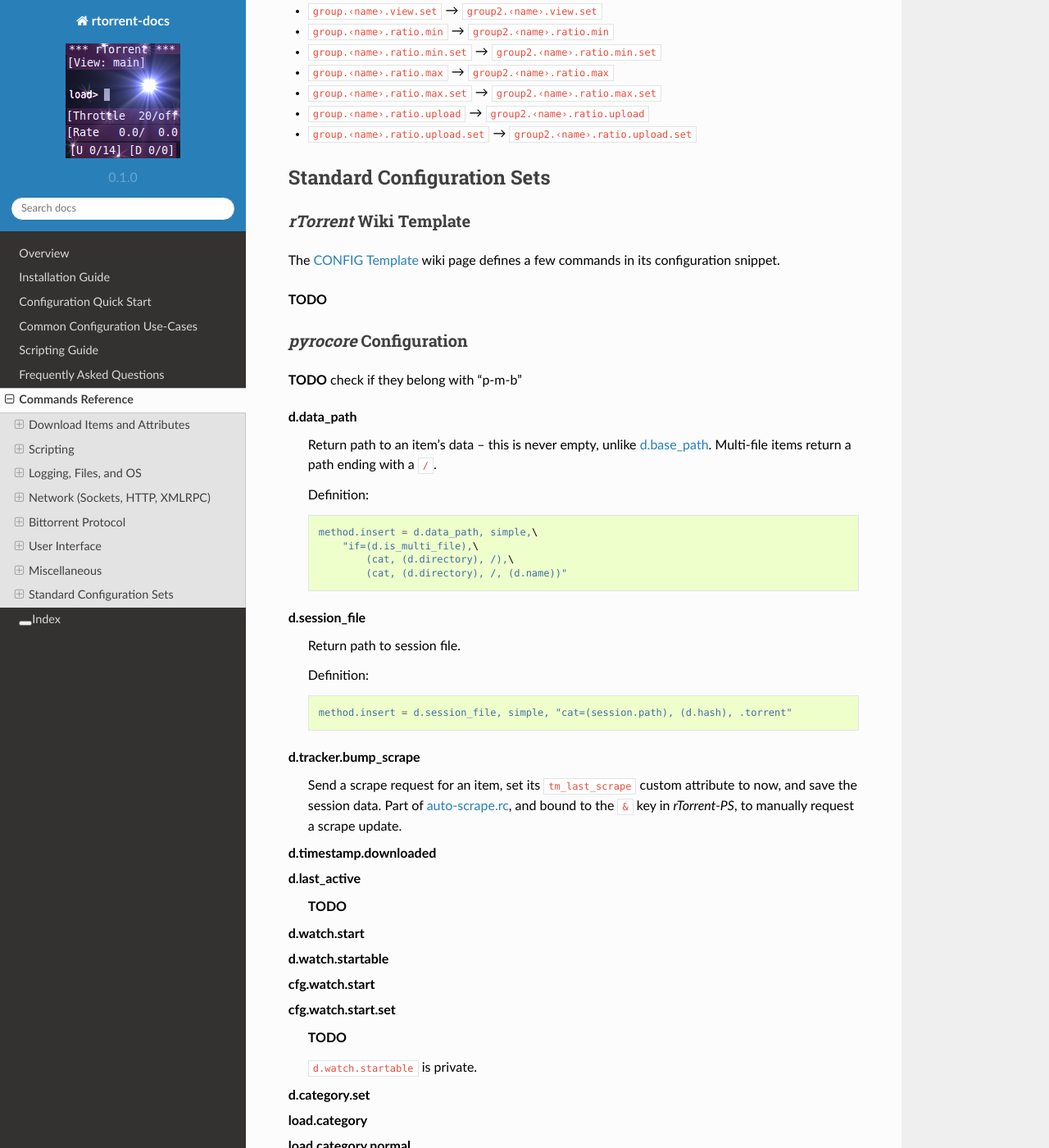
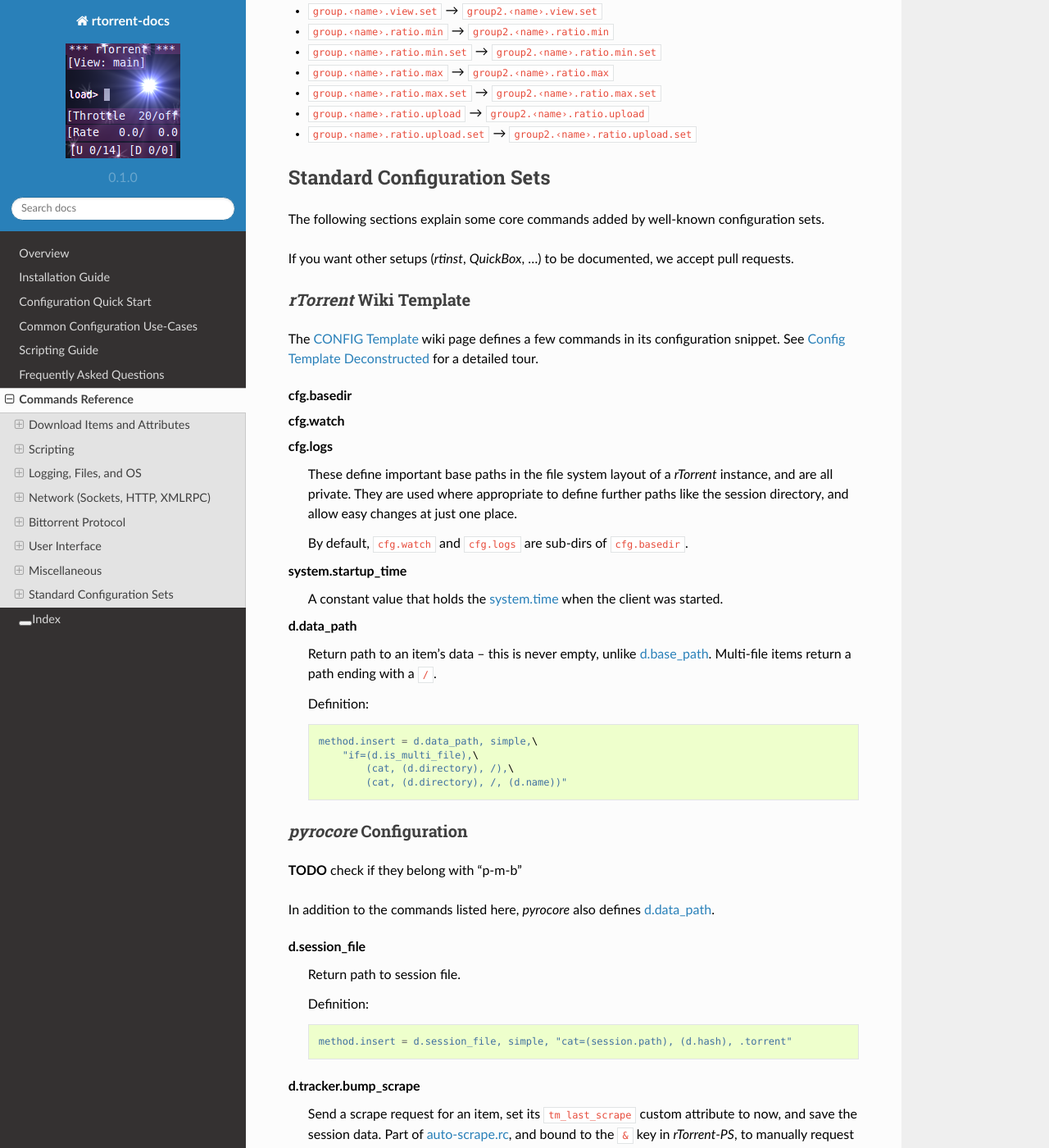
Before and after one commit to rtorrent-community/rtorrent-docs, a Sphinx documentation site: the page built from docs/cmd-ref.rst, in a window 1280 px wide and 1400 px high, scrolled down 72018 px. Shown: the whole window at 82% size. Built offline with Sphinx 7.4.7 and the Read the Docs theme 2.0.0, drawn with Linux system fonts in a browser that asks for light colours; some of the changed text lies outside the part shown.

Commit message:
cmd-ref: some 'Standard Configuration Sets' stuff

```diff
--- a/docs/cmd-ref.rst
+++ b/docs/cmd-ref.rst
@@ -212,23 +212,35 @@ These are called *intermediate:*
 Standard Configuration Sets
 ---------------------------
 
+The following sections explain some core commands added by well-known configuration sets.
+
+If you want other setups (`rtinst`, `QuickBox`, …) to be documented, we accept pull requests.
+
+
 `rTorrent` Wiki Template
 ^^^^^^^^^^^^^^^^^^^^^^^^
 
 The `CONFIG Template`_ wiki page defines a few commands in its configuration snippet.
-
-**TODO**
+See :ref:`config-deconstructed` for a detailed tour.
 
 
-.. _`CONFIG Template`: https://github.com/rakshasa/rtorrent/wiki/CONFIG-Template
+.. glossary::
+
+    cfg.basedir
+    cfg.watch
+    cfg.logs
+
+        These define important base paths in the file system layout of a `rTorrent` instance,
+        and are all private. They are used where appropriate to define further paths
+        like the session directory, and allow easy changes at just one place.
+
+        By default, ``cfg.watch`` and ``cfg.logs`` are sub-dirs of ``cfg.basedir``.
 
 
-`pyrocore` Configuration
-^^^^^^^^^^^^^^^^^^^^^^^^
+    system.startup_time
 
-**TODO** check if they belong with "p-m-b"
+        A constant value that holds the :term:`system.time` when the client was started.
 
-.. glossary::
 
     d.data_path
 
@@ -244,6 +256,21 @@ The `CONFIG Template`_ wiki page defines a few commands in its configuration sni
                     (cat, (d.directory), /),\
                     (cat, (d.directory), /, (d.name))"
 
+
+.. _`CONFIG Template`: https://github.com/rakshasa/rtorrent/wiki/CONFIG-Template
+
+
+.. _pyrocore-cfg:
+
+`pyrocore` Configuration
+^^^^^^^^^^^^^^^^^^^^^^^^
+
+**TODO** check if they belong with "p-m-b"
+
+In addition to the commands listed here, `pyrocore` also defines :term:`d.data_path`.
+
+
+.. glossary::
 
     d.session_file
 
@@ -305,6 +332,7 @@ The `CONFIG Template`_ wiki page defines a few commands in its configuration sni
 
         **TODO**
 
+
 .. _`auto-scrape.rc`: https://github.com/pyroscope/pyrocore/blob/master/src/pyrocore/data/config/rtorrent.d/auto-scrape.rc
 
 
@@ -313,5 +341,30 @@ The `CONFIG Template`_ wiki page defines a few commands in its configuration sni
 
 **TODO**
 
+In addition to the commands listed here, `pimp-my-box` also defines
+:term:`cfg.basedir`, :term:`cfg.watch`, and :term:`cfg.logs`,
+and includes anything from :ref:`pyrocore-cfg`.
+
+
+.. glossary::
+
+    pyro.extended
+
+        Set ``pyro.extended`` to ``1`` to activate `rTorrent-PS` features.
+        Note that this *tells* the rest of the configuration that it can
+        safely use the extended command set – it *won't* magically make a
+        vanilla `rTorrent` an extended one.
+
+        Starting with `rTorrent-PS 1.1+`, this setting is detected automatically,
+        thanks to :term:`system.has`.
+
+    pyro.bin_dir
+
+        A constant that should be set to the ``bin`` directory
+        where you installed the `pyrocore` tools.
+
+        Make sure you end it with a ``/``;
+        if this is left empty, then the shell's path is searched.
+
 
 .. END cmd-ref
```
